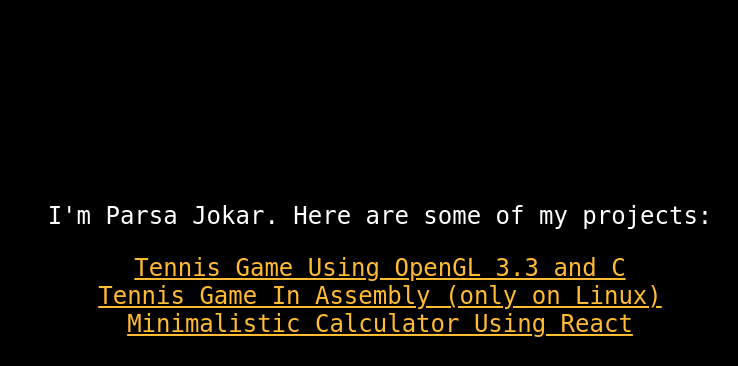
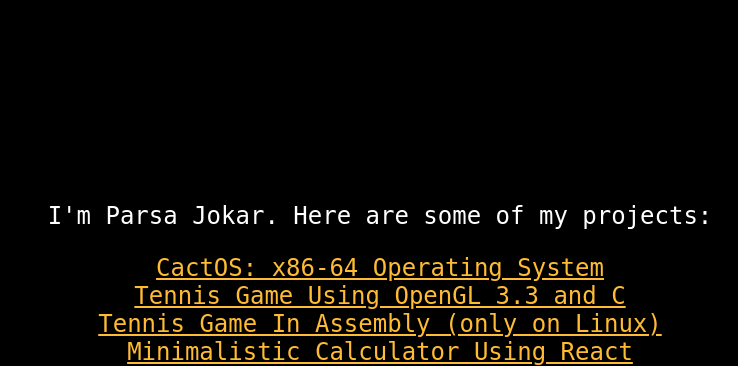
Before and after one commit to parsajokar/parsajokar.github.io, a plain HTML site: page index.html in a window 1280 px wide. Shown: the part 455-821 px from the top of the page, without its empty margins (260-998 px from the left). Before the commit the page ends 800 px from the top, so only its background shows below. Drawn offline with Linux system fonts and the light colour scheme.

Commit message:
Add CactOS

```diff
--- a/index.html
+++ b/index.html
@@ -15,6 +15,10 @@
             Here are some of my projects:</p>
         </div>
         <div class="projects">
+            <a href="https://github.com/parsajokar/cactos">
+                CactOS: x86-64 Operating System
+            </a>
+            <br>
             <a href="https://github.com/parsajokar/tennis-gl">
                 Tennis Game Using OpenGL 3.3 and C
             </a>
```
